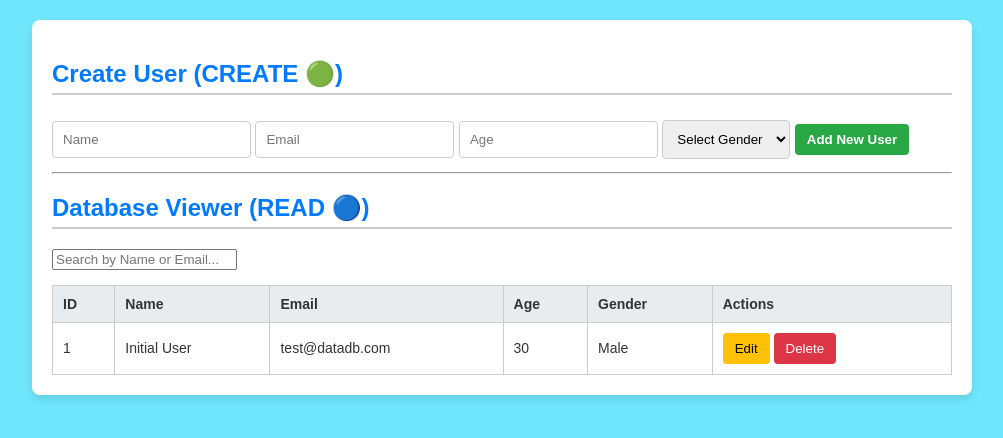
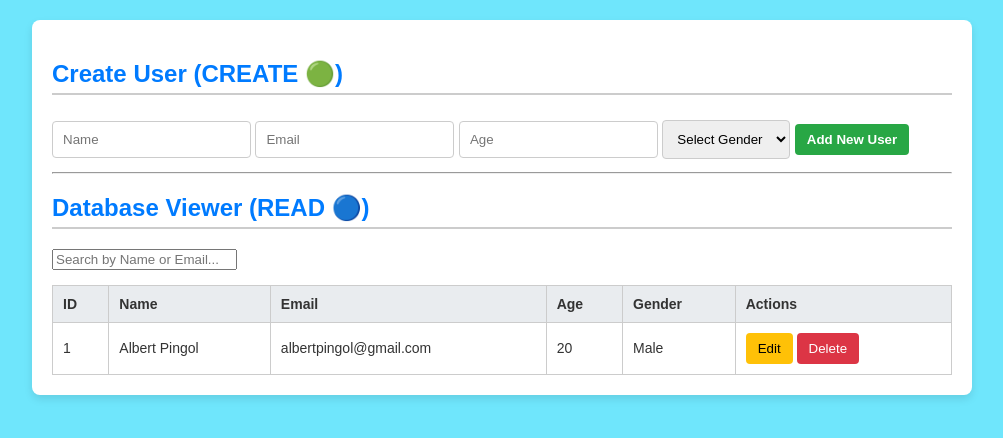
Before and after one commit to alrieAj/CRUD, a plain HTML site: page index.html in a window 1280 px wide. Shown: the whole page, without its empty margins (138-1141 px from the left). Drawn offline with Linux system fonts and the light colour scheme.

```diff
--- a/index.html
+++ b/index.html
@@ -109,7 +109,7 @@
 <script>
     // Initial Data Setup
     let users = JSON.parse(localStorage.getItem('users')) || [
-        {id: 1, name: 'Initial User', email: 'test@datadb.com', age: 30, gender: 'Male'}
+        {id: 1, name: 'Albert Pingol', email: 'albertpingol@gmail.com', age: 20, gender: 'Male'}
     ];
 
     const showMessage = (text, type) => {
@@ -221,4 +221,5 @@
 </script>
 
 </body>
+
 </html>
```
